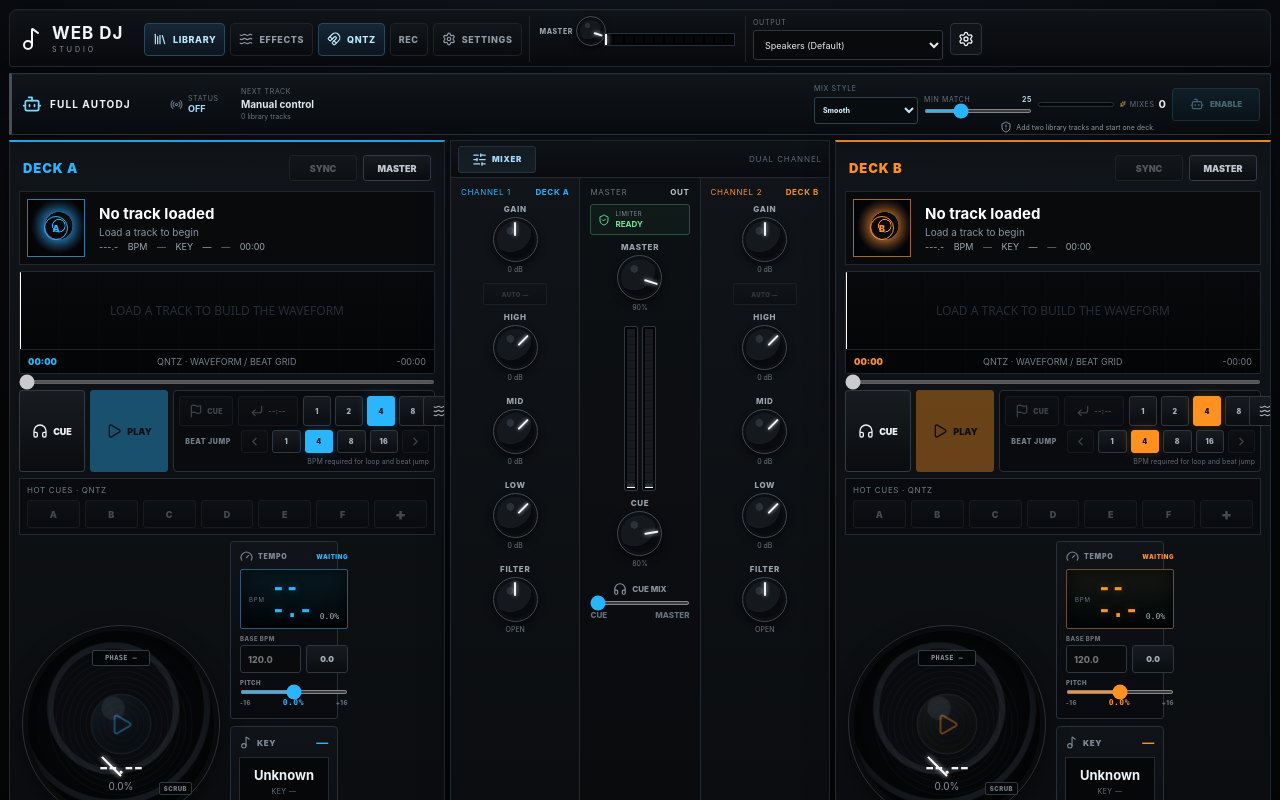
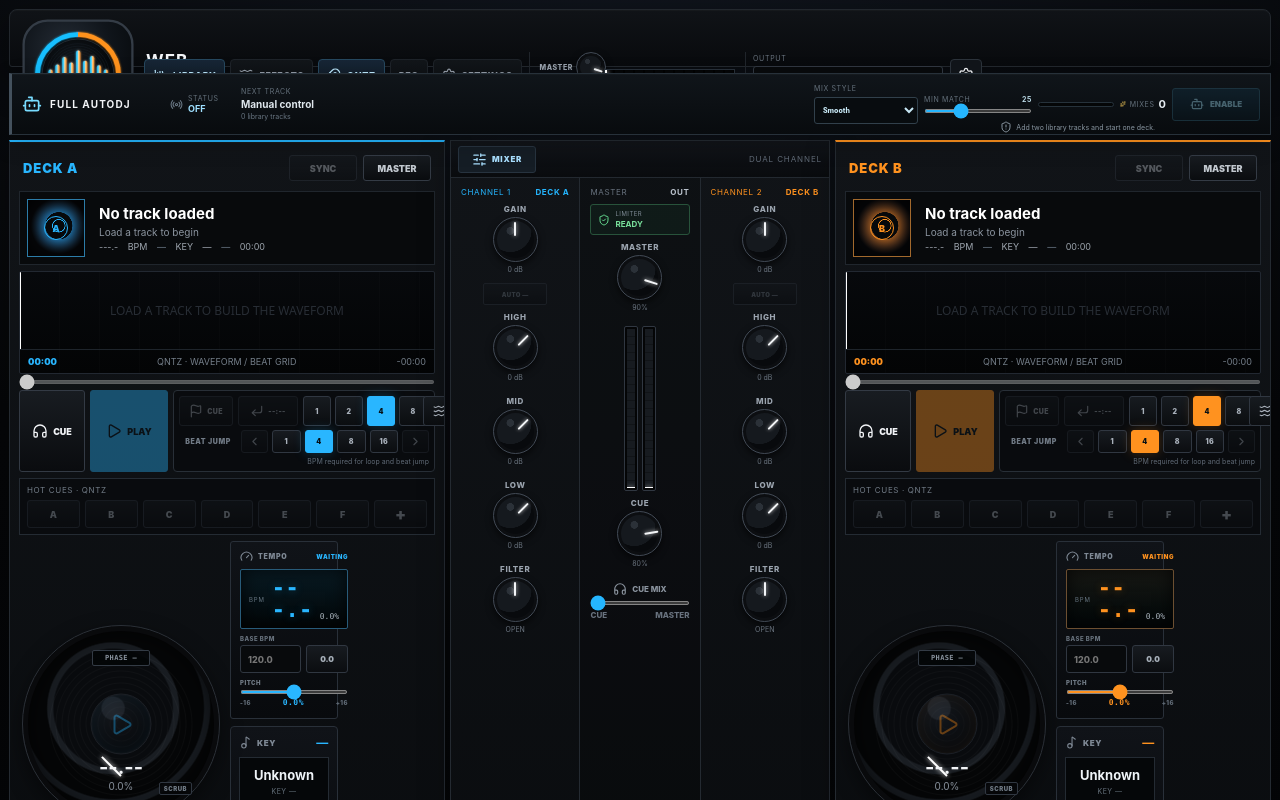
Before and after one commit to ShurexBRT/WebDJ, a React (Vite) app: page / in a window 1280 px wide. Shown: the top 800 px of the page. Built offline with nearby package versions, Linux system fonts and the light colour scheme.

Commit message:
Use waveform disc mark in studio header

```diff
--- a/src/App.tsx
+++ b/src/App.tsx
@@ -1,4 +1,4 @@
-import { Library, Magnet, Music2, Settings, Waves } from 'lucide-react'
+import { Library, Magnet, Settings, Waves } from 'lucide-react'
 import { useCallback, useEffect, useState } from 'react'
 import { AutoDjController } from './ai/AutoDjController'
 import { getAudioEngine } from './audio/AudioEngine'
@@ -43,7 +43,7 @@ function App() {
       <AutoDjController />
       <header className="studio-header">
         <div className="studio-brand">
-          <Music2 size={24} />
+          <img className="studio-brand-icon" src={`${import.meta.env.BASE_URL}icons/webdj.svg`} alt="" aria-hidden="true" />
           <div><strong>WEB DJ</strong><span>STUDIO</span></div>
         </div>
 
```
